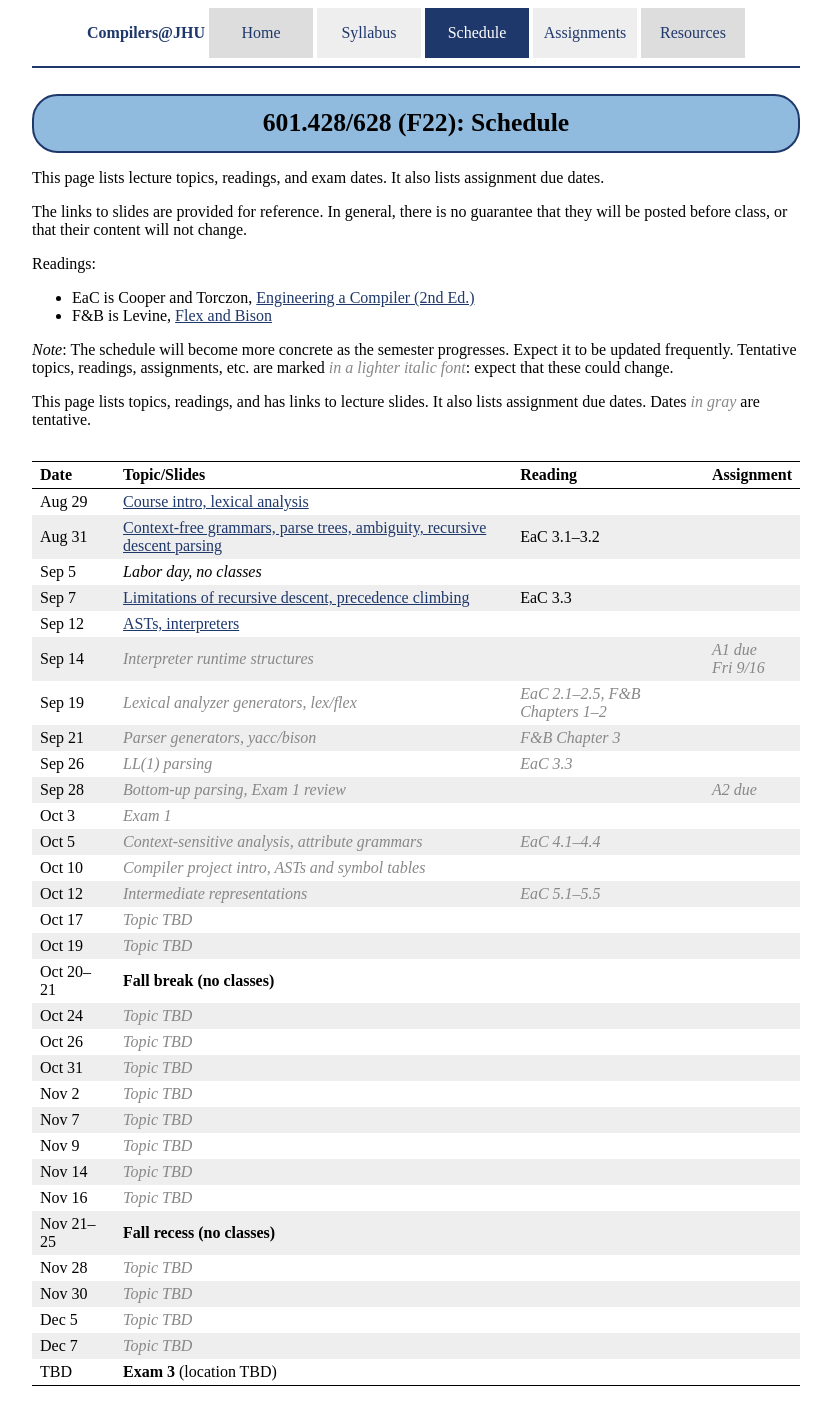
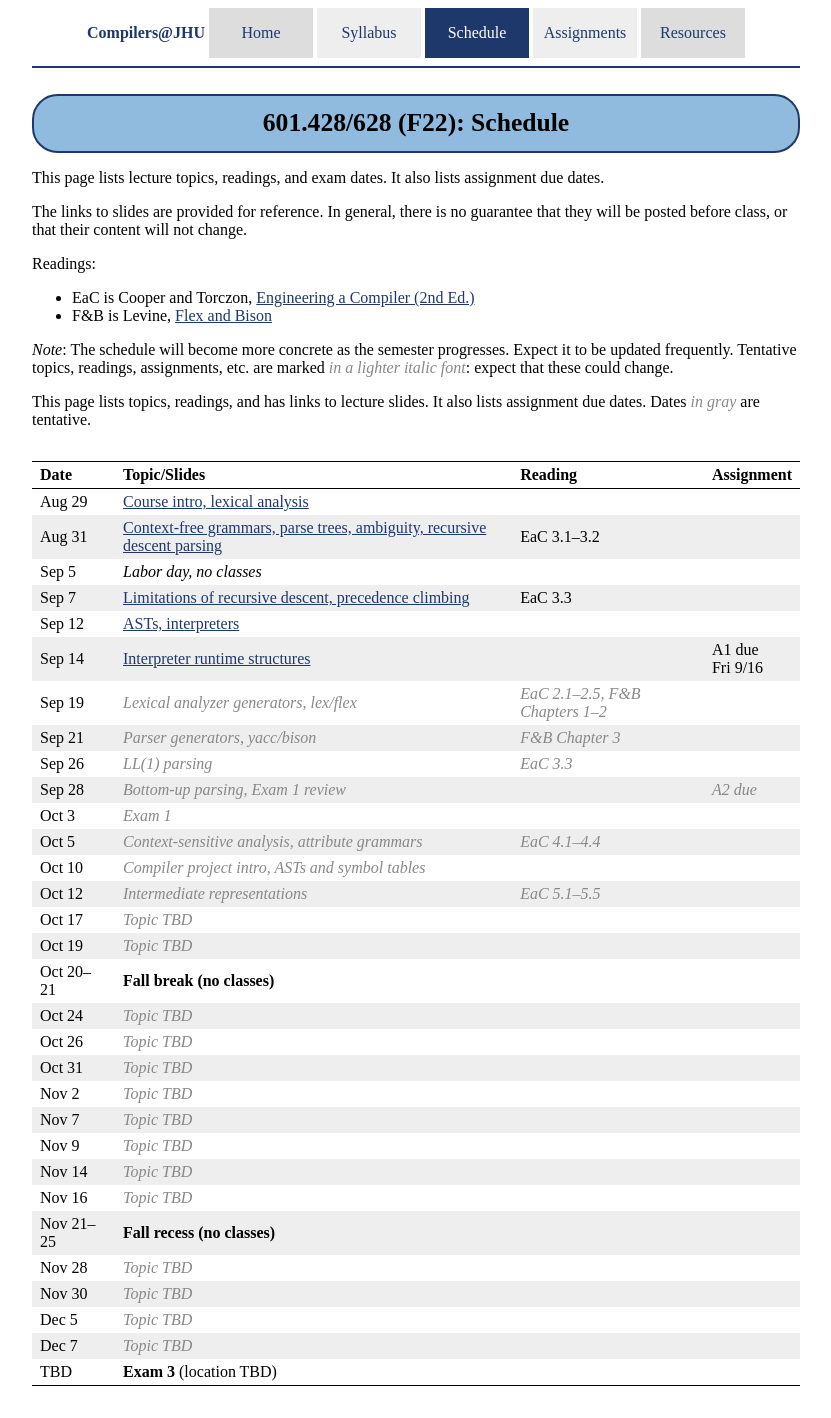
Before and after one commit to jhucompilers/fall2022, a Jekyll site: the page built from schedule.md, in a window 1280 px wide. Shown: the whole page, without its empty margins (224-1055 px from the left). Built offline with Jekyll 4.4.1, drawn with Linux system fonts in a browser that asks for light colours.

```diff
--- a/schedule.csv
+++ b/schedule.csv
@@ -4,7 +4,7 @@ Aug 31,"Context-free grammars, parse trees, ambiguity, recursive descent parsing
 Sep 5,"*Labor day, no classes*",
 Sep 7,"Limitations of recursive descent, precedence climbing",lectures/lecture03-public.pdf,,EaC 3.3,,
 Sep 12,"ASTs, interpreters",lectures/lecture04-public.pdf,,
-Sep 14,"<span class='tentative'>Interpreter runtime structures</span>",,,,"<span class='tentative'>A1 due<br>Fri 9/16</span>"
+Sep 14,"Interpreter runtime structures",lectures/lecture05-public.pdf,,,"A1 due<br>Fri 9/16"
 Sep 19,"<span class='tentative'>Lexical analyzer generators, lex/flex</span>",,,"<span class='tentative'>EaC 2.1–2.5, F&amp;B Chapters 1–2</span>",
 Sep 21,"<span class='tentative'>Parser generators, yacc/bison</span>",,,"<span class='tentative'>F&amp;B Chapter 3</span>",
 Sep 26,"<span class='tentative'>LL(1) parsing</span>",,,"<span class='tentative'>EaC 3.3</span>"
--- a/schedule.md
+++ b/schedule.md
@@ -32,7 +32,7 @@ Aug 31 | [Context-free grammars, parse trees, ambiguity, recursive descent parsi
 Sep 5 | *Labor day, no classes* |  |
 Sep 7 | [Limitations of recursive descent, precedence climbing](lectures/lecture03-public.pdf) | EaC 3.3 |
 Sep 12 | [ASTs, interpreters](lectures/lecture04-public.pdf) |  |
-Sep 14 | <span class='tentative'>Interpreter runtime structures</span> |  | <span class='tentative'>A1 due<br>Fri 9/16</span>
+Sep 14 | [Interpreter runtime structures](lectures/lecture05-public.pdf) |  | A1 due<br>Fri 9/16
 Sep 19 | <span class='tentative'>Lexical analyzer generators, lex/flex</span> | <span class='tentative'>EaC 2.1–2.5, F&amp;B Chapters 1–2</span> |
 Sep 21 | <span class='tentative'>Parser generators, yacc/bison</span> | <span class='tentative'>F&amp;B Chapter 3</span> |
 Sep 26 | <span class='tentative'>LL(1) parsing</span> | <span class='tentative'>EaC 3.3</span> |
```
Also changed, not shown: 1 other file.
